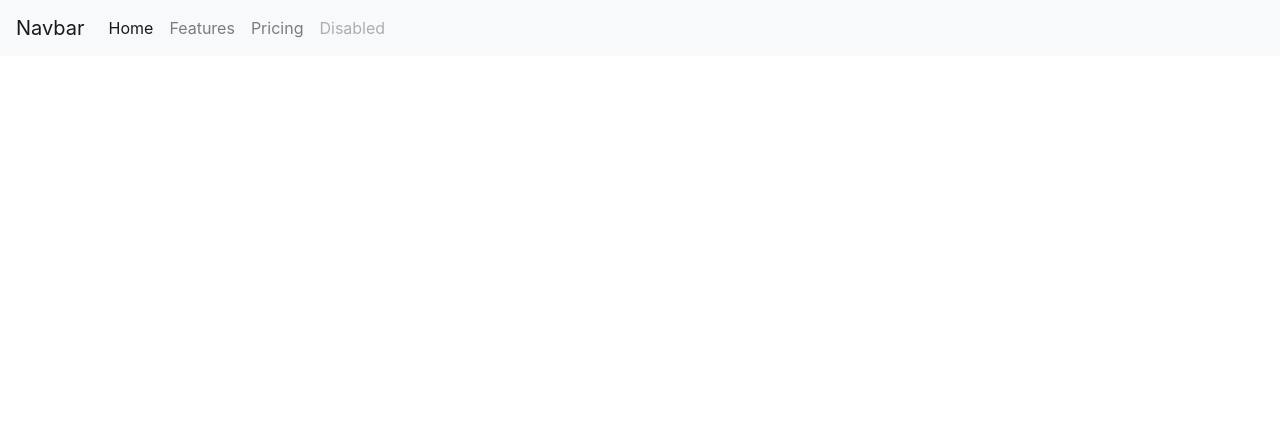
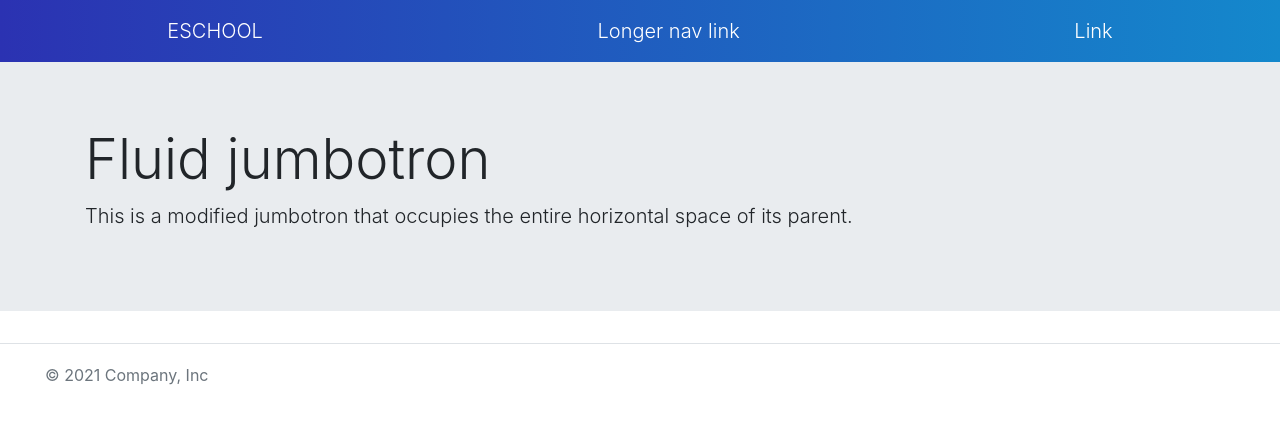
Before and after one commit to julietadicio/DiCio, a website: page index.html in a window 1280 px wide. Drawn offline with nearby package versions, Linux system fonts and the light colour scheme.

Commit message:
Starting layout

```diff
--- a/assets/scss/_index.scss
+++ b/assets/scss/_index.scss
@@ -0,0 +1,12 @@
+.index {
+    nav {
+        height: 20%;
+        background: -webkit-linear-gradient(to right, #2B32B2, #1488CC);
+        background: linear-gradient(to right, #2B32B2, #1488CC);
+        li a {
+            color:white;
+            list-style: none;
+        }
+    };
+
+}
--- a/index.html
+++ b/index.html
@@ -7,37 +7,47 @@
   <meta name="viewport" content="width=device-width, initial-scale=1.0">
   <link rel="stylesheet" href="https://cdn.jsdelivr.net/npm/bootstrap@4.0.0/dist/css/bootstrap.min.css"
     integrity="sha384-Gn5384xqQ1aoWXA+058RXPxPg6fy4IWvTNh0E263XmFcJlSAwiGgFAW/dAiS6JXm" crossorigin="anonymous">
+  <link rel="stylesheet" href="/assets/css/styles.css">
+  <link rel="preconnect" href="https://fonts.googleapis.com">
+  <link rel="preconnect" href="https://fonts.gstatic.com" crossorigin>
+  <link href="https://fonts.googleapis.com/css2?family=Rubik:wght@300;400&display=swap" rel="stylesheet">
   <title>Document</title>
 </head>
 
 <body>
 
   <div class="index">
-    <nav class="navbar navbar-expand-lg navbar-light bg-light">
-      <a class="navbar-brand" href="#">Navbar</a>
-      <button class="navbar-toggler" type="button" data-toggle="collapse" data-target="#navbarNav"
-        aria-controls="navbarNav" aria-expanded="false" aria-label="Toggle navigation">
-        <span class="navbar-toggler-icon"></span>
-      </button>
-      <div class="collapse navbar-collapse" id="navbarNav">
-        <ul class="navbar-nav">
-          <li class="nav-item active">
-            <a class="nav-link" href="#">Home <span class="sr-only">(current)</span></a>
-          </li>
-          <li class="nav-item">
-            <a class="nav-link" href="#">Features</a>
-          </li>
-          <li class="nav-item">
-            <a class="nav-link" href="#">Pricing</a>
-          </li>
-          <li class="nav-item">
-            <a class="nav-link disabled" href="#">Disabled</a>
-          </li>
-        </ul>
-      </div>
+    <nav>
+      <ul class="nav nav-pills nav-fill py-2">
+        <li class="nav-item lead">
+          <a class="nav-link" href="#">ESCHOOL</a>
+        </li>
+        <li class="nav-item lead">
+          <a class="nav-link" href="#">Longer nav link</a>
+        </li>
+        <li class="nav-item lead">
+          <a class="nav-link" href="#">Link</a>
+        </li>
+
+      </ul>
     </nav>
   </div>
 
+  <div class="jumbotron jumbotron-fluid">
+    <div class="container">
+      <h1 class="display-4">Fluid jumbotron</h1>
+      <p class="lead">This is a modified jumbotron that occupies the entire horizontal space of its parent.</p>
+    </div>
+  </div>
+
+  <footer class="d-flex flex-wrap justify-content-between align-items-center py-3 my-4 border-top">
+    <div class="col-md-4 d-flex align-items-center">
+      <a href="/" class="mb-3 me-2 mb-md-0 text-muted text-decoration-none lh-1">
+        <svg class="bi" width="30" height="24"><use xlink:href="#bootstrap"></use></svg>
+      </a>
+      <span class="text-muted">© 2021 Company, Inc</span>
+    </div>
+  </footer>
 
   <script src="/script.js"></script>
   <script src="https://code.jquery.com/jquery-3.2.1.slim.min.js"
```
Also changed, not shown: assets/css/styles.css, 1 other file.
